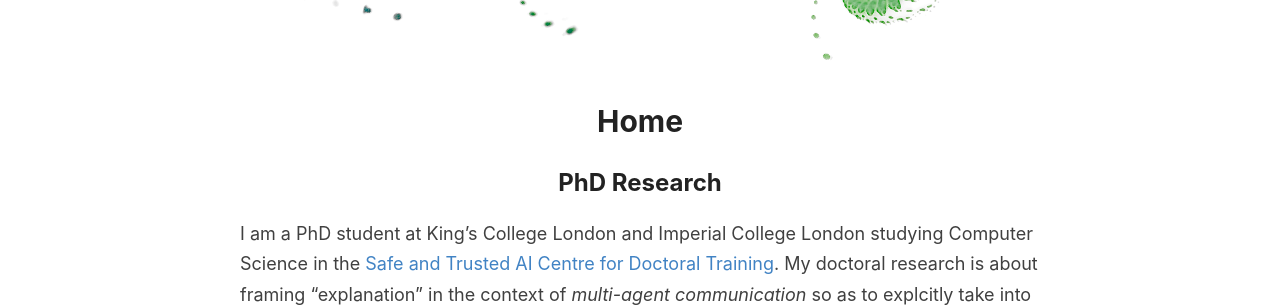
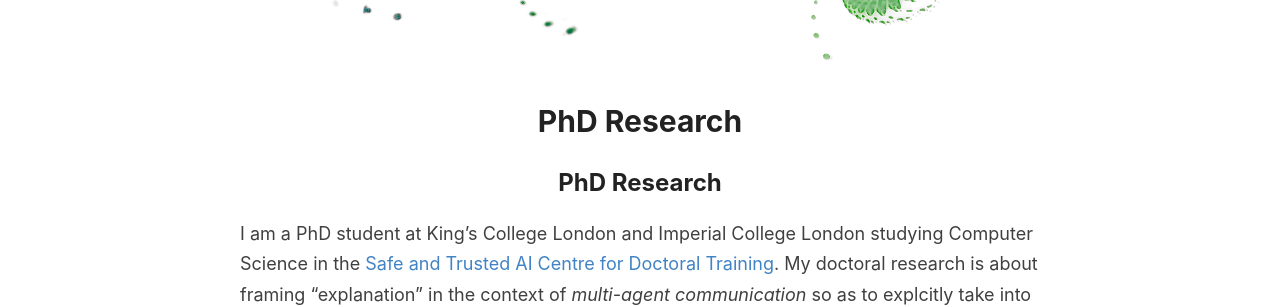
Before and after one commit to DylanCope/dylancope.github.io, a Jekyll site: the page built from index.md, in a window 1280 px wide. Shown: the part 361-668 px from the top of the page. Built offline with Jekyll 4.4.1, drawn with Linux system fonts in a browser that asks for light colours; our own code applies the rules of GitHub Pages for plain Markdown files.

Commit message:
Update index.md

```diff
--- a/index.md
+++ b/index.md
@@ -1,7 +1,5 @@
 ---
 layout: page
-title: Home
-permalink: /home/
 ---
 
 ## PhD Research
```
